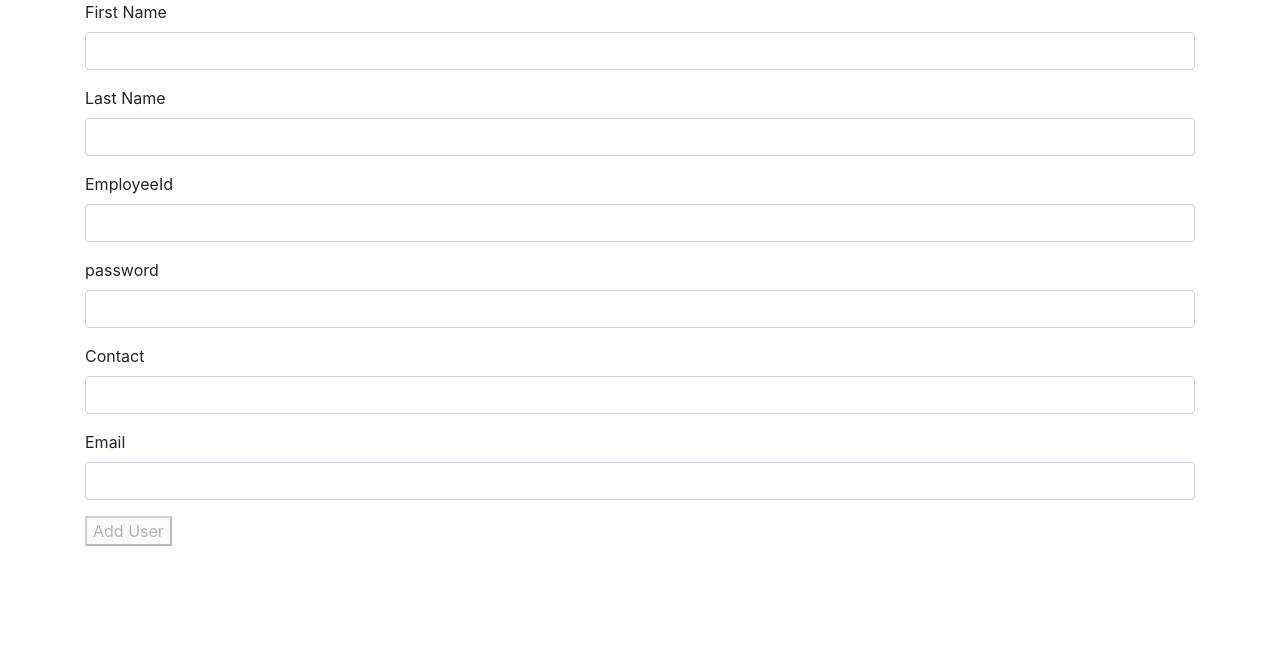
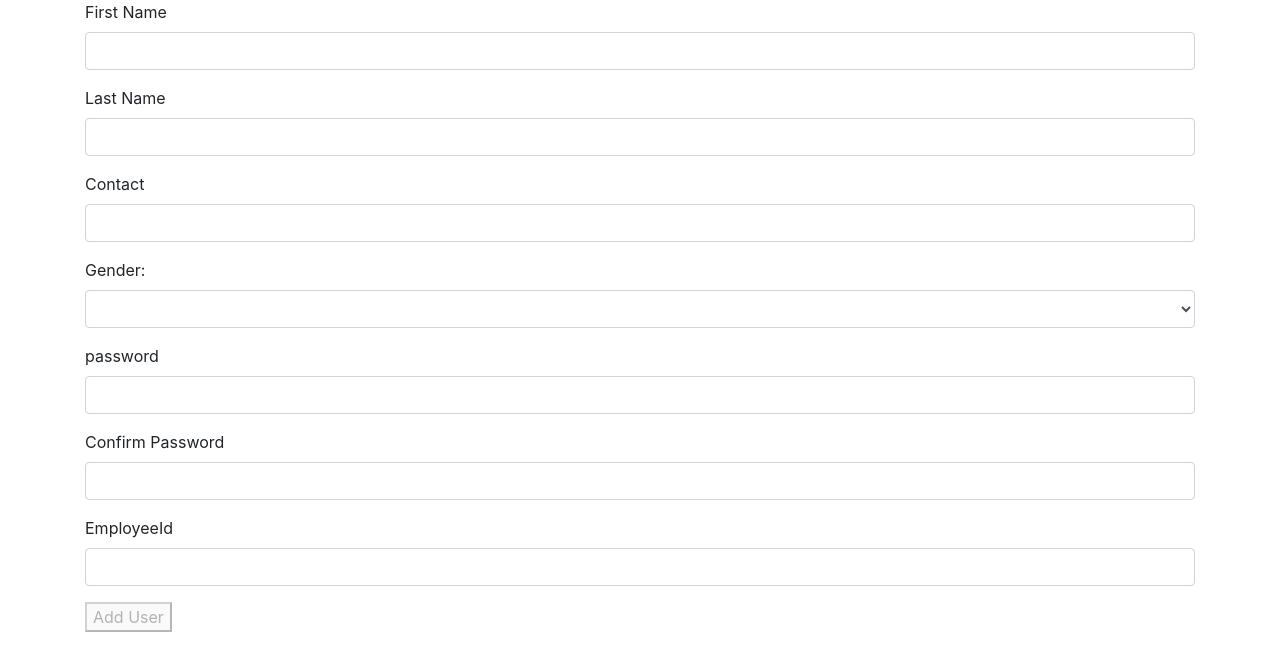
Before and after one commit to ajeetbal/SignUpForms, an Angular app: page /reactive-forms in a window 1280 px wide. Shown: the top 670 px of the page. Built offline with nearby package versions, Linux system fonts and the light colour scheme.

Commit message:
second commit

```diff
--- a/src/app/app.component.html
+++ b/src/app/app.component.html
@@ -1,5 +1,2 @@
 
-<!--
-<app-reactive-forms></app-reactive-forms>
--->
 <router-outlet></router-outlet>
--- a/src/app/reactive-forms/reactive-forms.component.html
+++ b/src/app/reactive-forms/reactive-forms.component.html
@@ -30,6 +30,72 @@
               </div>
         </div>
 
+        <div class="form-group">
+          <label for="contact">
+            Contact
+          </label>
+          <input type="text" formControlName="contact"  class="form-control" maxlength="10">
+        </div>
+        <div *ngIf="form.get('contact').touched && form.get('contact').invalid" class="alert alert-danger">
+            <div *ngIf="form.get('contact').hasError('required')">
+              contact is required.
+            </div>
+            <div *ngIf="form.get('contact').hasError('minlength')">
+                Less than 10 digits.
+              </div>
+              <div *ngIf="form.get('contact').hasError('maxlength')">
+                  More than 10 digits.
+                </div>
+          </div>
+
+          <div  class="form-group">
+              <label for="gender">Gender: </label>
+              <select formControlName="gender" class="form-control">
+                  <option value="0">--select--</option>
+                  <option *ngFor="let summary of gender" value={{summary}}>
+                      {{summary}}
+                  </option>
+              </select>
+          </div>
+
+
+
+
+
+
+
+
+          <div class="form-group">
+            <label for="password">
+              password
+            </label>
+            <input type="password" formControlName="password" [(ngModel)] ="password" class="form-control">
+          </div>
+          <div *ngIf="form.get('password').invalid && form.get('password').touched" class="alert alert-danger">
+              <div *ngIf="form.get('password').hasError('required')">
+                  password is required.
+                </div>
+             <div *ngIf="form.get('password').hasError('pattern')">
+                Minimum eight characters, at least one letter and one number.
+                </div>
+            </div>
+
+            <div class="form-group">
+              <label for="confirmpassword">
+                Confirm Password
+              </label>
+              <input type="password" [(ngModel)]="confirmpassword" formControlName="confirmpassword" class="form-control">
+            </div>
+            <div *ngIf="form.get('confirmpassword').invalid && form.get('confirmpassword').touched" class="alert alert-danger">
+            <div [hidden]="password==confirmpassword">
+              Password do not match
+</div>
+<div *ngIf="form.get('confirmpassword').hasError('required')">
+   confirm password is required.
+  </div>
+            </div>
+
+
     <div class="form-group">
         <label for="eid">
           EmployeeId
@@ -49,56 +115,12 @@
         </div>
 
 
-    <div class="form-group">
-        <label for="password">
-          password
-        </label>
-        <input type="password" formControlName="password" class="form-control">
-      </div>
-      <div *ngIf="form.get('password').invalid && form.get('password').touched" class="alert alert-danger">
-          <div *ngIf="form.get('password').hasError('required')">
-              password is required.
-            </div>
-         <div *ngIf="form.get('password').hasError('pattern')">
-            Minimum eight characters, at least one letter and one number.
-            </div>
-        </div>
 
 
-  <div class="form-group">
-    <label for="contact">
-      Contact
-    </label>
-    <input type="text" formControlName="contact"  class="form-control" maxlength="10">
-  </div>
-  <div *ngIf="form.get('contact').touched && form.get('contact').invalid" class="alert alert-danger">
-      <div *ngIf="form.get('contact').hasError('required')">
-        contact is required.
-      </div>
-      <div *ngIf="form.get('contact').hasError('minlength')">
-          Less than 10 digits.
-        </div>
-        <div *ngIf="form.get('contact').hasError('maxlength')">
-            More than 10 digits.
-          </div>
-    </div>
 
 
-  <div class="form-group">
-    <label for="email">
-      Email
-    </label>
-    <input type="text" formControlName="email"  class="form-control">
-  </div>
-  <div *ngIf="form.get('email').invalid && form.get('email').touched" class="alert alert-danger">
-      <div *ngIf="form.get('email').hasError('required')">
-          Email is required.
-        </div>
 
-          <div *ngIf="form.get('email').hasError('email')">
-              invalid Email
-            </div>
-  </div>
+
   <button type="submit" name="button" [disabled]="form.invalid">Add User</button>
 </form>
 </div>
--- a/src/app/reactive-forms/reactive-forms.component.ts
+++ b/src/app/reactive-forms/reactive-forms.component.ts
@@ -11,12 +11,12 @@ import { Validators } from '@angular/forms';
 export class ReactiveFormsComponent implements OnInit {
 
   userList:User[]=[];
-
+  gender=['Male','Female'];
   form: FormGroup;
   constructor(private routes:Router) { }
   addUser(form){
     localStorage.setItem("data",JSON.stringify(this.form.value));
-    this.userList.push(this.form.value);
+
     this.routes.navigate(['/table']);
   }
 
@@ -26,11 +26,13 @@ export class ReactiveFormsComponent implements OnInit {
     this.form=new FormGroup({
       name: new FormControl('',[Validators.required,Validators.pattern('[A-Za-z]+')]),
       lname: new FormControl('',[Validators.required,Validators.pattern('[A-Za-z]+')]),
-      password:new FormControl('',[Validators.required,Validators.pattern('(?=.*?[A-Z])(?=.*?[a-z])(?=.*?[0-9])(?=.*?[#?!@$%^&*-]).{8,}'),Validators.maxLength(10)]),
+      gender: new FormControl('',[Validators.required]),
+      password:new FormControl('',[Validators.required,Validators.pattern('(?=.*[a-z])(?=.*[A-Z])(?=.*[0-9])(?=.*[$@$!%*?&]).{8,}')]),
       contact:new FormControl('',[Validators.required,Validators.pattern('[0-9]*'),Validators.minLength(10),Validators.maxLength(10)]),
-      email:new FormControl('',[Validators.required,Validators.email]),
+      confirmpassword:new FormControl('',[Validators.required]),
       eid:new FormControl('',[Validators.required,Validators.pattern('^(0|[1-9][0-9]*)$'),Validators.minLength(4)])
     })
+
   }
 
 }
--- a/src/app/table/table.component.html
+++ b/src/app/table/table.component.html
@@ -1,5 +1,5 @@
 
-<table>
+<table class="table">
   <th>First Name</th>
   <th>Last Name</th>
   <th>EmployeeId</th>
--- a/src/app/user.ts
+++ b/src/app/user.ts
@@ -2,7 +2,8 @@ export interface User{
     name:string,
     password:string,
     contact:string,
-    email:string,
+    confirmpassword:string,
     eid:string
     lname:string;
+    gender :any[];
 }
```
